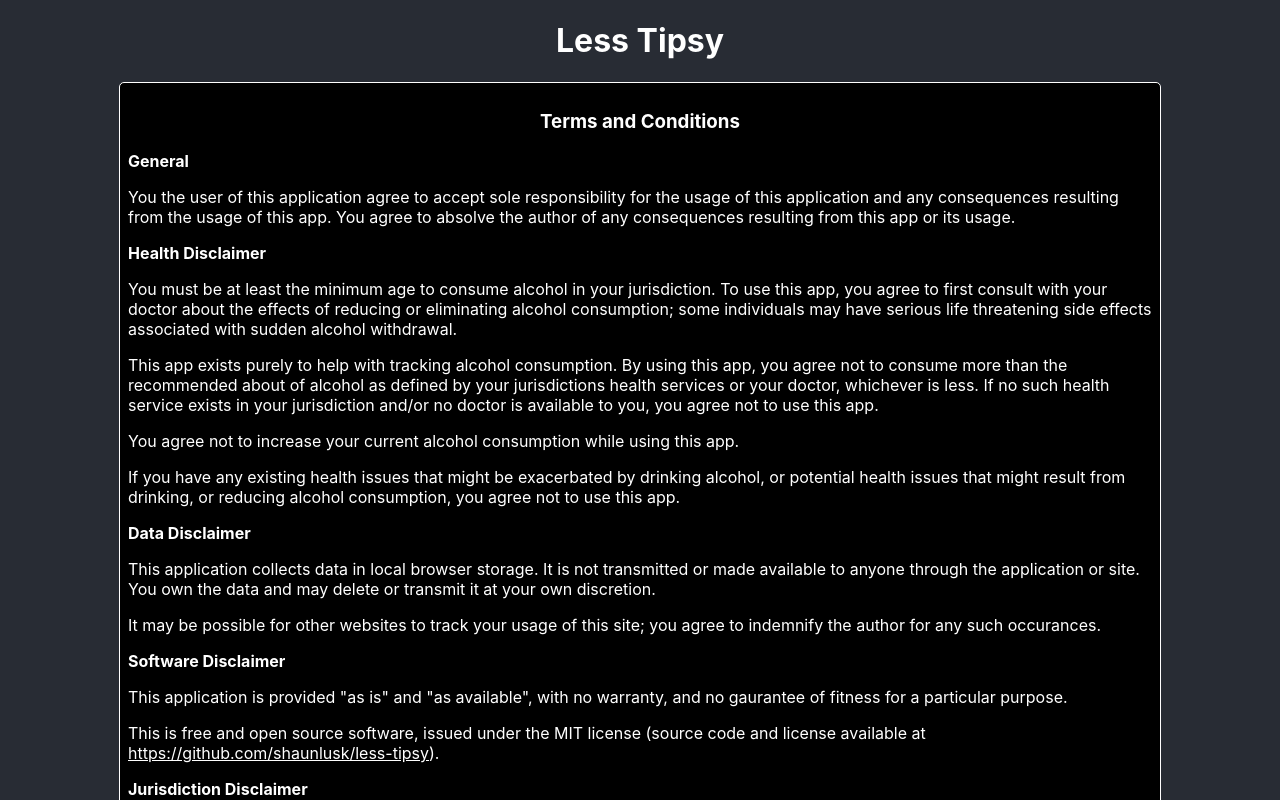
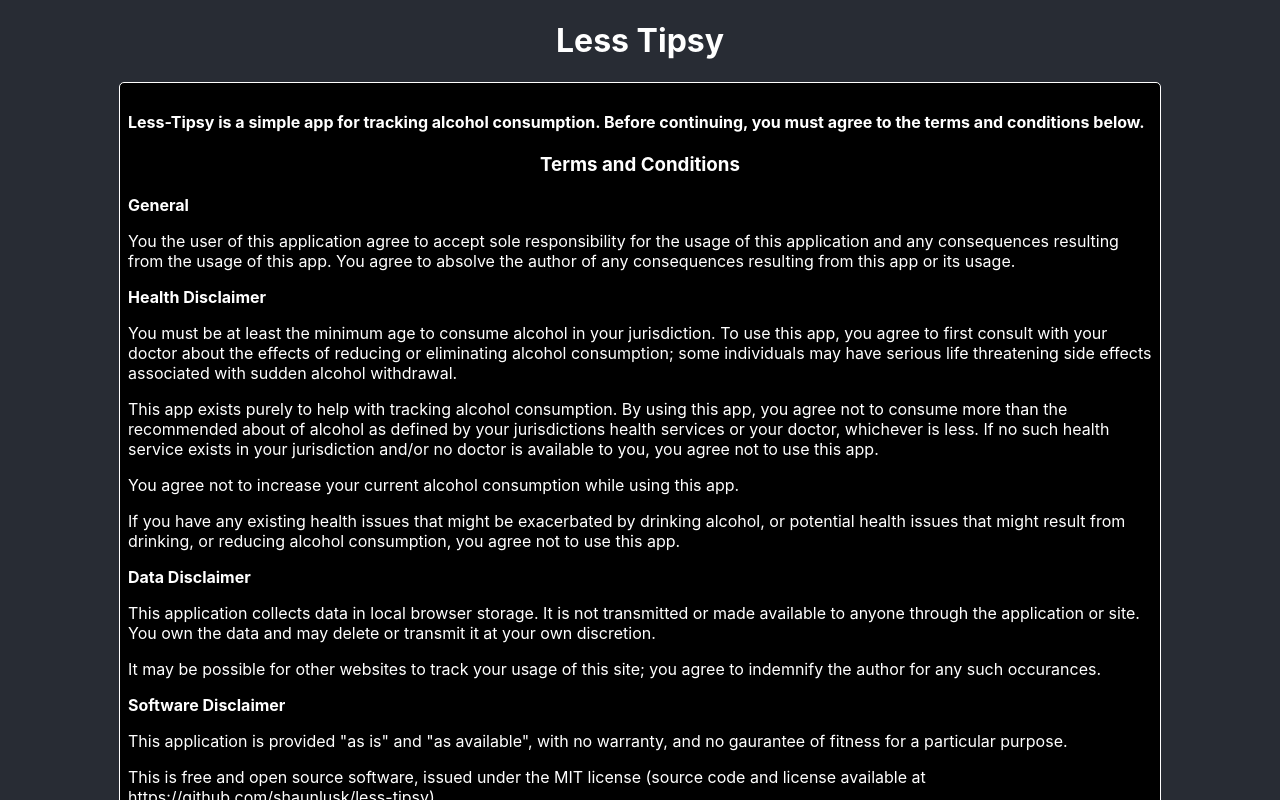
Before and after one commit to shaunlusk/less-tipsy, a React (Create React App) app: page / in a window 1280 px wide. Shown: the top 800 px of the page. Built offline with nearby package versions, Linux system fonts and the light colour scheme.

Commit message:
Update text on disclaimer view

```diff
--- a/package.json
+++ b/package.json
@@ -1,6 +1,6 @@
 {
   "name": "less-tipsy",
-  "version": "1.0.1",
+  "version": "1.0.2",
   "private": true,
   "homepage": "https://shaunlusk.github.io/less-tipsy",
   "dependencies": {
--- a/src/components/disclaimer/disclaimer.tsx
+++ b/src/components/disclaimer/disclaimer.tsx
@@ -37,6 +37,7 @@ export class Disclaimer extends React.Component<IDisclaimerProps, IDisclaimerSta
         return (
             <div className="disclaimer-blackout">
                 <div className="disclaimer-main">
+                    <div className="disclaimer-content"><h4>Less-Tipsy is a simple app for tracking alcohol consumption.  Before continuing, you must agree to the terms and conditions below.</h4></div>
                     <h3>Terms and Conditions</h3>
                     <div className="disclaimer-content">
                         <p><strong>General</strong></p>
```
